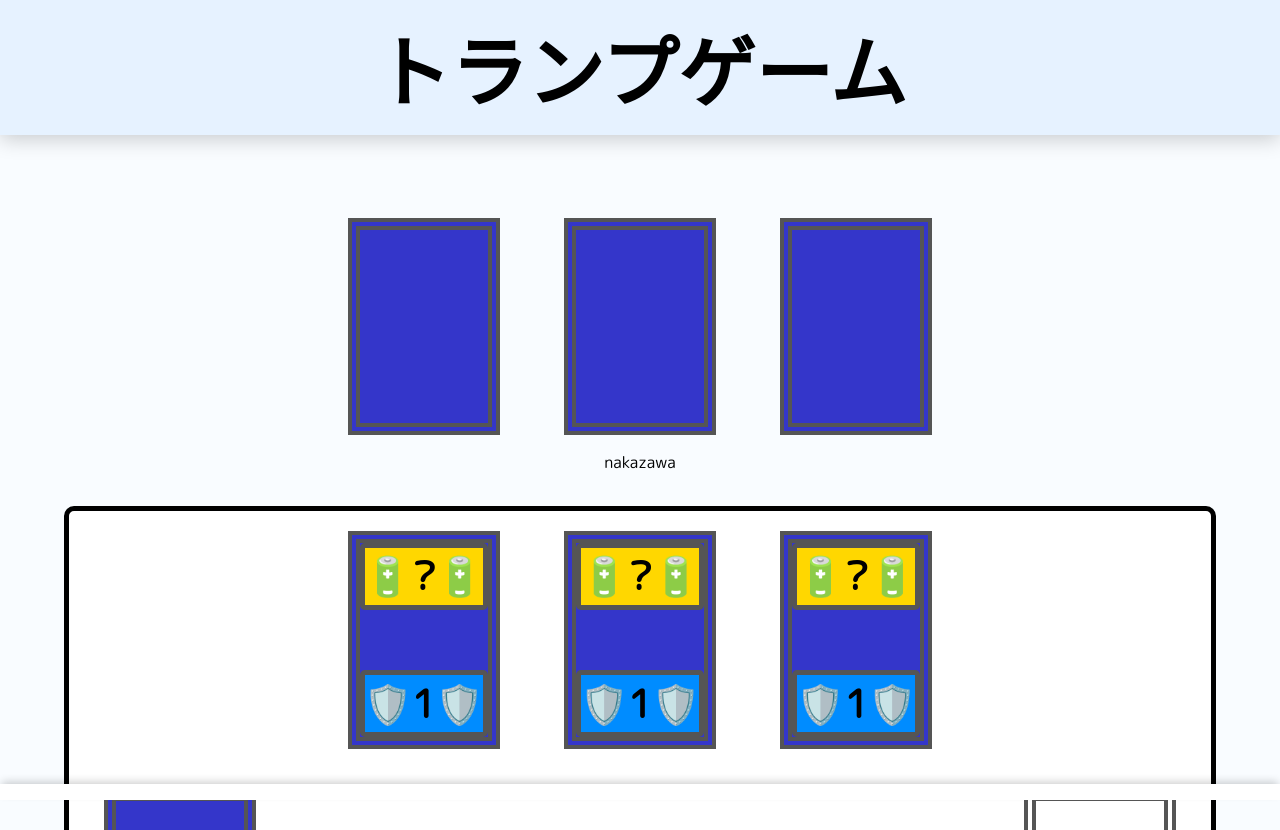
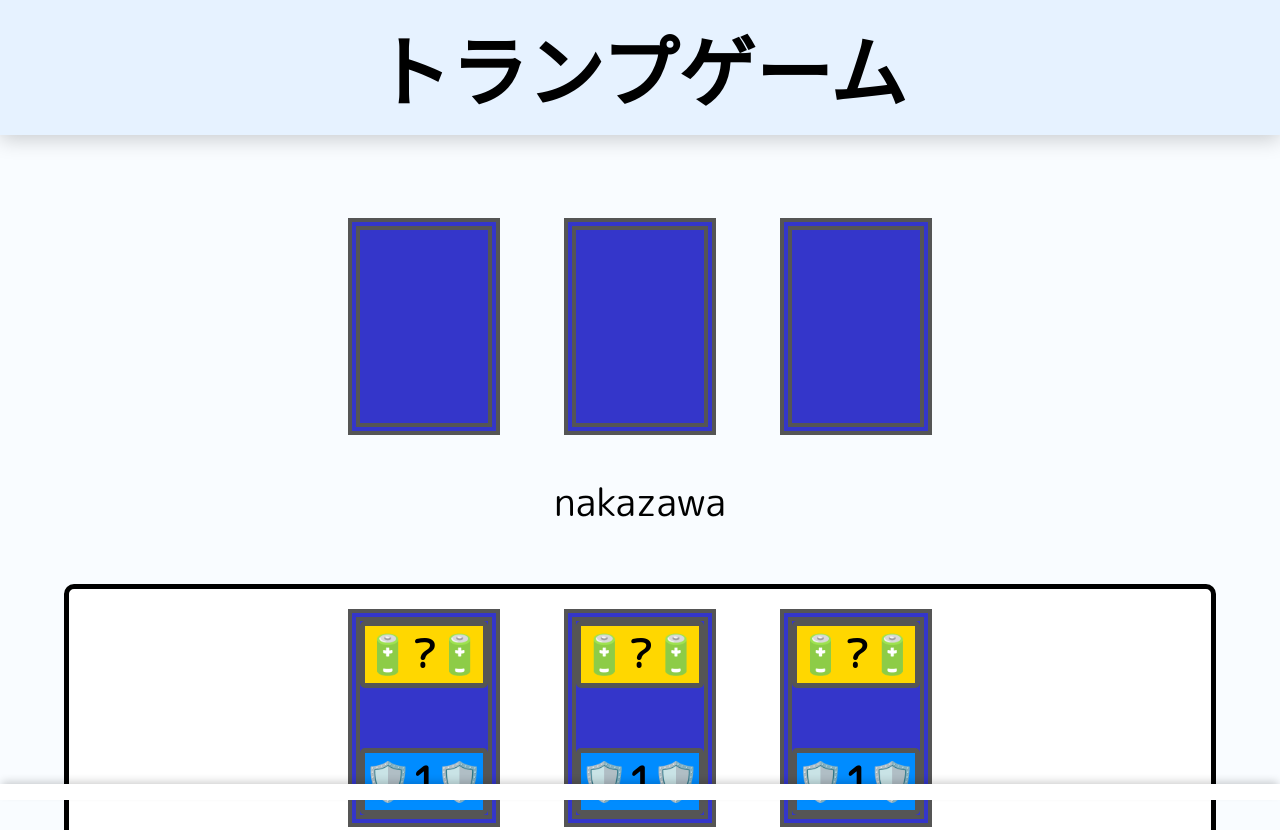
Before and after one commit to naga18752025/card-game, a plain HTML site: page battle.html in a window 1280 px wide. Shown: the top 830 px of the page. Drawn offline with Linux system fonts and the light colour scheme; a web font is replaced by a local one.

Commit message:
Update battle.css

```diff
--- a/battle.css
+++ b/battle.css
@@ -252,3 +252,7 @@ html, body {
     align-items: center;
     justify-content: center;
 }
+
+#my-name, #enemy-name{
+    font-size: 3vw;
+}
```
